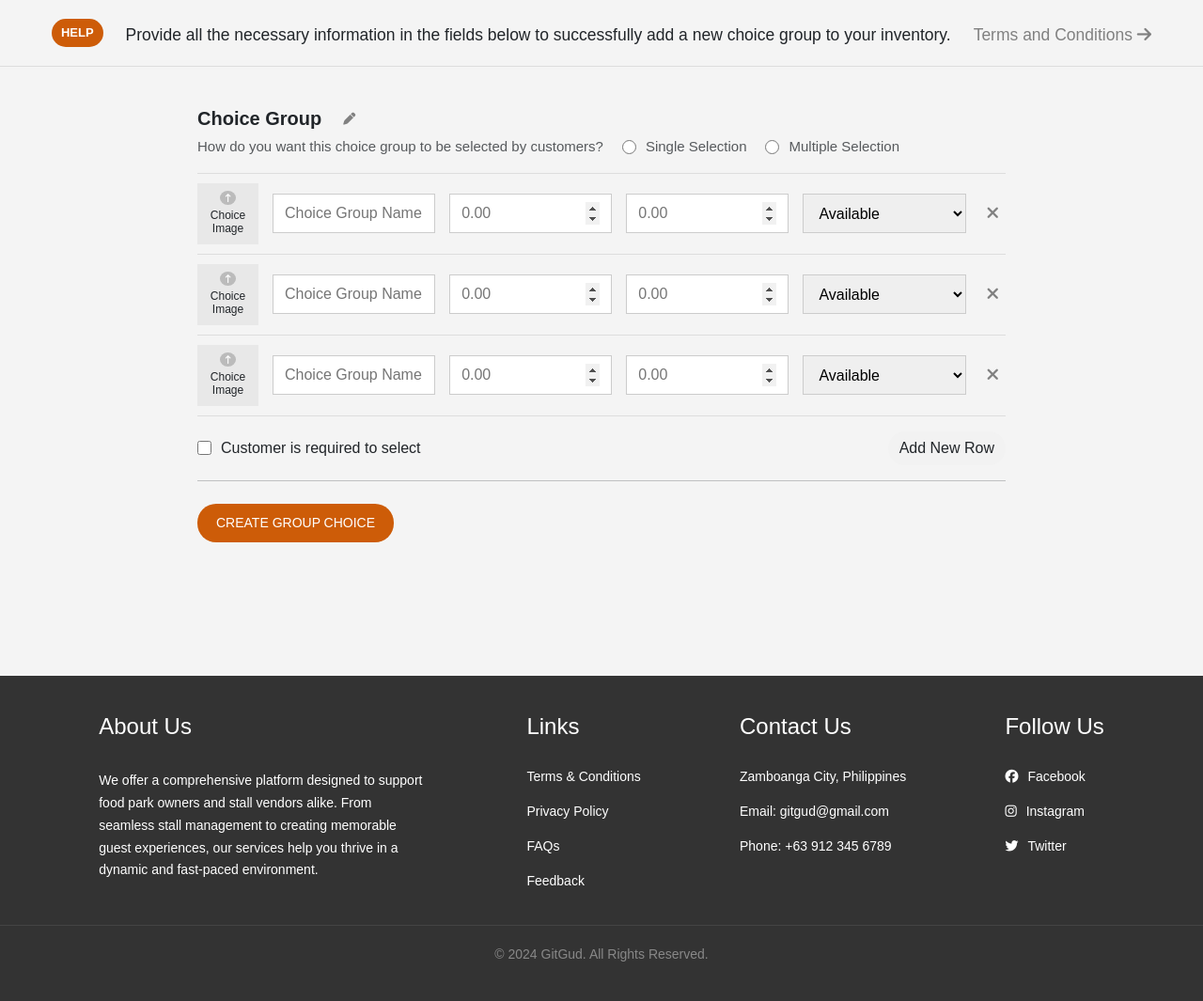
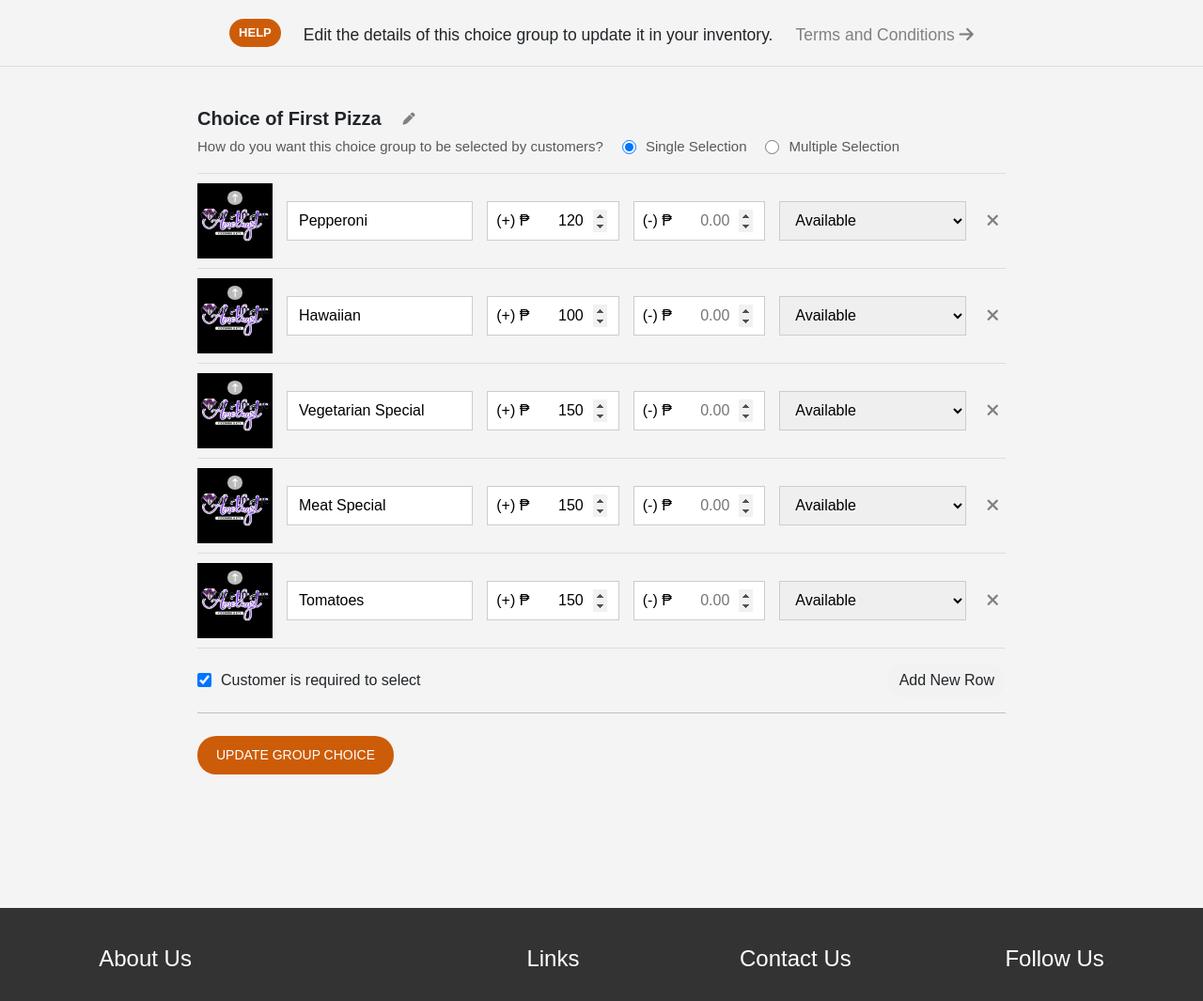
Before and after one commit to OwPor/GitGud-Park, a PHP site: page /GitGudPark/editchoicegroup.php in a window 1280 px wide. Shown: the part 110-1175 px from the top of the page at 94% size. Run offline with PHP 8.4, Linux system fonts and the light colour scheme; some libraries are stand-ins or nearby versions.

Commit message:
edit nav.php

```diff
--- a/assets/css/style.css
+++ b/assets/css/style.css
@@ -239,7 +239,7 @@ nav ul li a{text-decoration: none;}
 
 .slide {
     overflow-x: auto;
-    flex-wrap: nowrap;
+    scrollbar-width: none;
 }
 .third h3{margin-bottom: 15px;}
 .oc{
--- a/editchoicegroup.php
+++ b/editchoicegroup.php
@@ -6,16 +6,23 @@
     main{
         padding: 40px 200px
     }
+    .choice-group-image {
+        background-image: url('assets/images/foodpark.jpg');
+        background-size: cover;
+        background-position: center;
+        height: 80px;
+        width: 80px;
+    }
 </style>
 <div class="prohelp d-flex align-items-center gap-4 justify-content-center">
     <span class="helpspn">HELP</span>
-    <p class="m-0">Provide all the necessary information in the fields below to successfully add a new choice group to your inventory.</p>
+    <p class="m-0">Edit the details of this choice group to update it in your inventory.</p>
     <a href="">Terms and Conditions <i class="fa-solid fa-arrow-right"></i></a>
 </div>
 <main>
     <form id="choice-group-form" class="choice-group-form">
         <div class="choice-group-header">
-            <span id="choice-group-title" class="fw-bold fs-5">Choice Group</span>
+            <span id="choice-group-title" class="fw-bold fs-5">Choice of First Pizza</span>
             <button type="button" class="choice-group-btn rename" onclick="renameChoiceGroup()">
                 <i class="fa-solid fa-pen"></i>
             </button>
@@ -23,7 +30,7 @@
         <div class="containerrach mt-1 mb-3 text-muted">
             <span class="label">How do you want this choice group to be selected by customers?</span>
             <div class="radio-group">
-                <input type="radio" id="single_selection" name="selection_type" value="single">
+                <input type="radio" id="single_selection" name="selection_type" value="single" checked>
                 <label for="single_selection">Single Selection</label>
             </div>
             <div class="radio-group">
@@ -33,80 +40,125 @@
         </div>
 
         <div class="choice-group-rows-container my-2" id="choice-group-rows-container">
-            <!-- Initial choice group rows -->
-            <div class="choice-group-row" id="choice-group-row-1">
-                <div class="choice-group-image text-center" id="choice-group-imageContainer-1" onclick="triggerFileInput(1)">
-                    <div class="overlay">
-                        <i class="fa-solid fa-arrow-up-long mb-1"></i><br>
-                        <span>Choice Image</span>
-                    </div>
-                    <input type="file" id="choice-group-image-1" accept="image/jpeg, image/png, image/jpg" style="display:none;" onchange="displaySelectedImage(1)">
-                </div>
-                <input type="text" name="choice_group_name[]" placeholder="Choice Group Name">
-                <input type="number" name="choice_group_additional_price[]" placeholder="0.00" min="0" step="0.01">
-                <input type="number" name="choice_group_subtract_price[]" placeholder="0.00" min="0" step="0.01">
-                <select name="choice_group_availability[]" class="availability-dropdown">
-                    <option value="available"><i class="fa-solid fa-circle"></i> Available</option>
-                    <option value="unavailable"><i class="fa-solid fa-circle"></i> Unavailable</option>
-                </select>
-                <button type="button" class="choice-group-btn delete" onclick="removeChoiceGroupRow(this)">
-                    <i class="fa-solid fa-xmark"></i>
-                </button>
-            </div>
-            <div class="choice-group-row" id="choice-group-row-2">
-                <div class="choice-group-image text-center" id="choice-group-imageContainer-2" onclick="triggerFileInput(2)">
-                    <div class="overlay">
-                        <i class="fa-solid fa-arrow-up-long mb-1"></i><br>
-                        <span>Choice Image</span>
-                    </div>
-                    <input type="file" id="choice-group-image-2" accept="image/jpeg, image/png, image/jpg" style="display:none;" onchange="displaySelectedImage(2)">
-                </div>
-                <input type="text" name="choice_group_name[]" placeholder="Choice Group Name">
-                <input type="number" name="choice_group_additional_price[]" placeholder="0.00" min="0" step="0.01">
-                <input type="number" name="choice_group_subtract_price[]" placeholder="0.00" min="0" step="0.01">
-                <select name="choice_group_availability[]" class="availability-dropdown">
-                    <option value="available"><i class="fa-solid fa-circle"></i> Available</option>
-                    <option value="unavailable"><i class="fa-solid fa-circle"></i> Unavailable</option>
-                </select>
-                <button type="button" class="choice-group-btn delete" onclick="removeChoiceGroupRow(this)">
-                    <i class="fa-solid fa-xmark"></i>
-                </button>
-            </div>
-            <div class="choice-group-row" id="choice-group-row-3">
-                <div class="choice-group-image text-center" id="choice-group-imageContainer-3" onclick="triggerFileInput(3)">
-                    <div class="overlay">
-                        <i class="fa-solid fa-arrow-up-long mb-1"></i><br>
-                        <span>Choice Image</span>
-                    </div>
-                    <input type="file" id="choice-group-image-3" accept="image/jpeg, image/png, image/jpg" style="display:none;" onchange="displaySelectedImage(3)">
-                </div>
-                <input type="text" name="choice_group_name[]" placeholder="Choice Group Name">
-                <input type="number" name="choice_group_additional_price[]" placeholder="0.00" min="0" step="0.01">
-                <input type="number" name="choice_group_subtract_price[]" placeholder="0.00" min="0" step="0.01">
-                <select name="choice_group_availability[]" class="availability-dropdown">
-                    <option value="available"><i class="fa-solid fa-circle"></i> Available</option>
-                    <option value="unavailable"><i class="fa-solid fa-circle"></i> Unavailable</option>
-                </select>
-                <button type="button" class="choice-group-btn delete" onclick="removeChoiceGroupRow(this)">
-                    <i class="fa-solid fa-xmark"></i>
-                </button>
-            </div>
+            <!-- Sample choice group rows with edit mode pre-populated -->
+            <?php
+                $choices = [
+                    ["Pepperoni", 120],
+                    ["Hawaiian", 100],
+                    ["Vegetarian Special", 150],
+                    ["Meat Special", 150],
+                    ["Tomatoes", 150]
+                ];
+                foreach ($choices as $index => $choice) {
+                    echo '
+                    <div class="choice-group-row" id="choice-group-row-'.($index+1).'">
+                        <div class="choice-group-image text-center" id="choice-group-imageContainer-'.($index+1).'" onclick="triggerFileInput('.($index+1).')">
+                            <div class="overlay">
+                                <i class="fa-solid fa-arrow-up-long mb-1"></i><br>
+                                <span>Choice Image</span>
+                            </div>
+                            <input type="file" id="choice-group-image-'.($index+1).'" accept="image/jpeg, image/png, image/jpg" style="display:none;" onchange="displaySelectedImage('.($index+1).')">
+                        </div>
+                        <input type="text" name="choice_group_name[]" value="'.$choice[0].'" placeholder="Choice Group Name">
+                        <div class="d-flex align-items-center addpeso">
+                            <input type="number" name="choice_group_additional_price[]" value="'.$choice[1].'" placeholder="0.00" min="0" step="0.01">
+                        </div>
+                        <div class="d-flex align-items-center minuspeso">
+                            <input type="number" name="choice_group_subtract_price[]" placeholder="0.00" min="0" step="0.01">
+                        </div>
+                        <select name="choice_group_availability[]" class="availability-dropdown">
+                            <option value="available" selected><i class="fa-solid fa-circle"></i> Available</option>
+                            <option value="unavailable"><i class="fa-solid fa-circle"></i> Unavailable</option>
+                        </select>
+                        <button type="button" class="choice-group-btn delete" onclick="removeChoiceGroupRow(this)">
+                            <i class="fa-solid fa-xmark"></i>
+                        </button>
+                    </div>';
+                }
+            ?>
         </div>
 
         <div class="d-flex justify-content-between align-items-center hech mt-3">
             <div class="checkbox-group">
-                <input type="checkbox" id="is_required" name="is_required">
+                <input type="checkbox" id="is_required" name="is_required" checked>
                 <label for="is_required">Customer is required to select</label>
             </div>
             <button type="button" class="choice-group-btn addrem" onclick="addChoiceGroupRow()">Add New Row</button>
         </div>
 
         <hr>
-        <button type="submit" class="btn btn-primary send mt-2">CREATE GROUP CHOICE</button><br><br><br><br>
+        <button type="submit" class="btn btn-primary send mt-2">UPDATE GROUP CHOICE</button><br><br><br><br>
     </form>
-    <script src="./assets/js/editchoicegroup.js?v=<?php echo time(); ?>"></script>
 </main>
 
 <?php
     include_once './footer.php';
 ?>
+
+<script>
+function triggerFileInput(rowId) {
+    const inputFile = document.getElementById(`choice-group-image-${rowId}`);
+    inputFile.value = ''; // Reset input to allow re-upload
+    inputFile.click();
+}
+
+function displaySelectedImage(rowId) {
+    const inputFile = document.getElementById(`choice-group-image-${rowId}`);
+    const imageContainer = document.getElementById(`choice-group-imageContainer-${rowId}`);
+
+    if (inputFile.files && inputFile.files[0]) {
+        const reader = new FileReader();
+        reader.onload = function (e) {
+            imageContainer.style.backgroundImage = `url(${e.target.result})`;
+            imageContainer.querySelector('.overlay').style.display = 'none';
+        };
+        reader.readAsDataURL(inputFile.files[0]);
+    }
+}
+
+function addChoiceGroupRow() {
+    const rowId = Date.now();
+    const choiceGroupRowsContainer = document.getElementById("choice-group-rows-container");
+    choiceGroupRowsContainer.insertAdjacentHTML("beforeend", createChoiceGroupRow(rowId));
+}
+
+function removeChoiceGroupRow(button) {
+    const choiceGroupRow = button.parentNode;
+    choiceGroupRow.remove();
+}
+
+function renameChoiceGroup() {
+    const newTitle = prompt("Enter a new name for this choice group:");
+    if (newTitle && newTitle.trim()) {
+        document.getElementById("choice-group-title").textContent = newTitle.trim();
+    }
+}
+
+function createChoiceGroupRow(rowId) {
+    return `
+        <div class="choice-group-row" id="choice-group-row-${rowId}">
+            <div class="choice-group-image text-center" id="choice-group-imageContainer-${rowId}" onclick="triggerFileInput(${rowId})">
+                <div class="overlay">
+                    <i class="fa-solid fa-arrow-up-long mb-1"></i><br>
+                    <span>Choice Image</span>
+                </div>
+                <input type="file" id="choice-group-image-${rowId}" accept="image/jpeg, image/png, image/jpg" style="display:none;" onchange="displaySelectedImage(${rowId})">
+            </div>
+            <input type="text" name="choice_group_name[]" placeholder="Choice Group Name">
+            <div class="d-flex align-items-center addpeso">
+                <input type="number" name="choice_group_additional_price[]" placeholder="0.00" min="0" step="0.01">
+            </div>
+            <div class="d-flex align-items-center minuspeso">
+                <input type="number" name="choice_group_subtract_price[]" placeholder="0.00" min="0" step="0.01">
+            </div>
+            <select name="choice_group_availability[]" class="availability-dropdown">
+                <option value="available"><i class="fa-solid fa-circle"></i> Available</option>
+                <option value="unavailable"><i class="fa-solid fa-circle"></i> Unavailable</option>
+            </select>
+            <button type="button" class="choice-group-btn delete" onclick="removeChoiceGroupRow(this)">
+                <i class="fa-solid fa-xmark"></i>
+            </button>
+        </div>
+    `;
+}
+</script>
--- a/managestall.php
+++ b/managestall.php
@@ -1,6 +1,7 @@
 <?php
     include_once 'links.php';
     include_once 'header.php';
+    include_once 'nav.php';
     include_once 'bootstrap.php';
     include_once 'modals.php';
 ?>
```
Also changed, not shown: nav.php (+18 -13 lines), park.php (+17 -71 lines).
